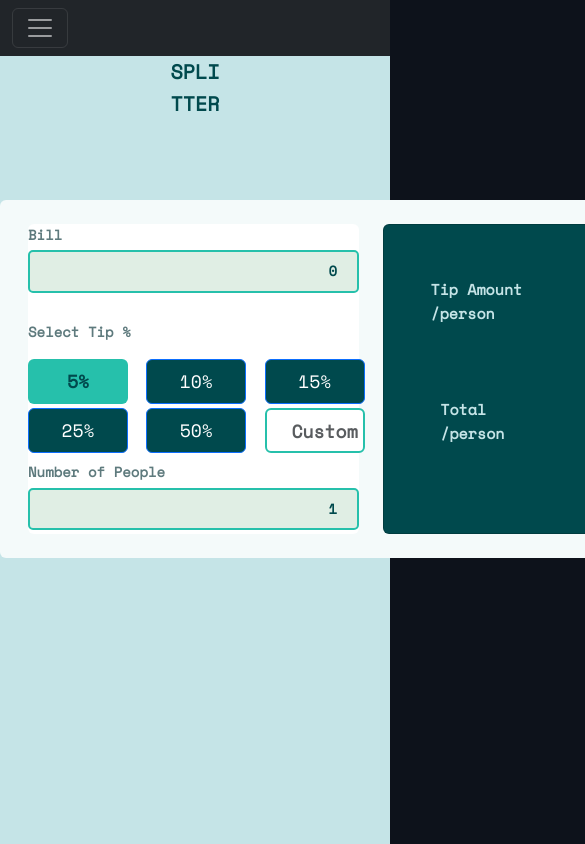
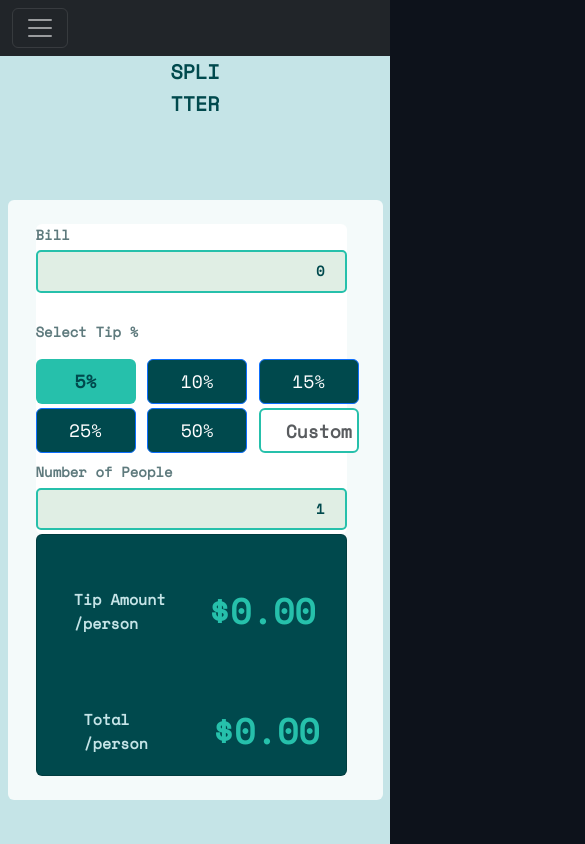
Before and after one commit to ErikEndler/erik-vue-vite, a Vue app: page /tip-calculator in a window 390 px wide. Shown: the top 844 px of the page, 585 px wide, since content can reach past the window. Built offline with nearby package versions, Linux system fonts and the light colour scheme.

Commit message:
feat(EVV-3): add responsive tipCalculator

```diff
--- a/src/views/TipCalculator.vue
+++ b/src/views/TipCalculator.vue
@@ -37,7 +37,7 @@ watch(
     </p>
     <div class="card card-1 row">
       <div class="row">
-        <div class="col-6">
+        <div class="col-12 col-lg-6">
           <div class="card-2 card">
             <Form>
               <TextInput
@@ -100,6 +100,7 @@ watch(
                     50%
                   </button>
                 </div>
+                <!-- abrir modal ao clicar custo me escolher porcentagem -->
                 <div class="col">
                   <input
                     placeholder="Custom"
@@ -121,14 +122,14 @@ watch(
             </Form>
           </div>
         </div>
-        <div class="col-6">
+        <div class="col-12 col-lg-6">
           <div class="card card-3">
             <div class="row my-5">
               <div class="col ms-4 center result-label">
                 Tip Amount <br />
                 /person
               </div>
-              <div class="col text-end me-4 result">
+              <div class="col text-coin me-4 result">
                 {{ $n(state.tipPerson, 'currencyFormat') }}
               </div>
             </div>
@@ -137,7 +138,7 @@ watch(
                 Total <br />
                 /person
               </div>
-              <div class="center col me-3 text-end result">
+              <div class="col text-coin me-3 result">
                 {{ $n(state.personTotal, 'currencyFormat') }}
               </div>
             </div>
@@ -208,13 +209,14 @@ body {
   border-style: none;
 }
 .card-3 {
-  width: 105%;
+  width: 100%;
   height: 100%;
   background-color: var(--Very-dark-cyan);
 }
 .card-1 {
-  width: 750px;
+  width: 75%;
   max-width: 750px;
+  min-width: 375px;
   border-style: none;
   padding-left: 1rem;
   padding-top: 1.5rem;
@@ -230,4 +232,7 @@ body {
   color: var(--Light-grayish-cyan);
   font-size: 15px;
 }
+.text-coin {
+  text-align: center !important;
+}
 </style>
```
